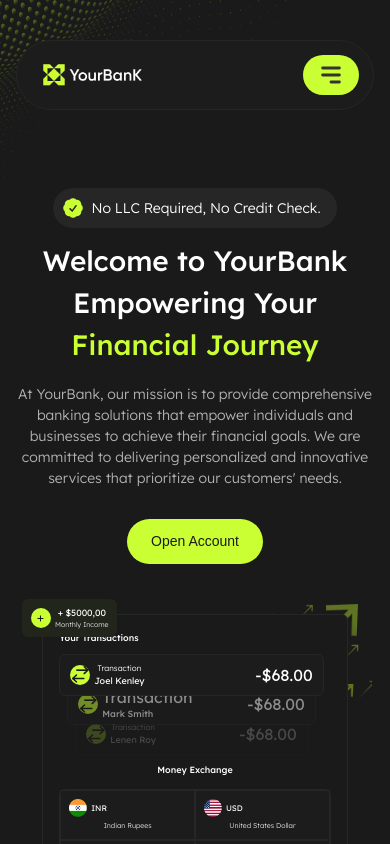
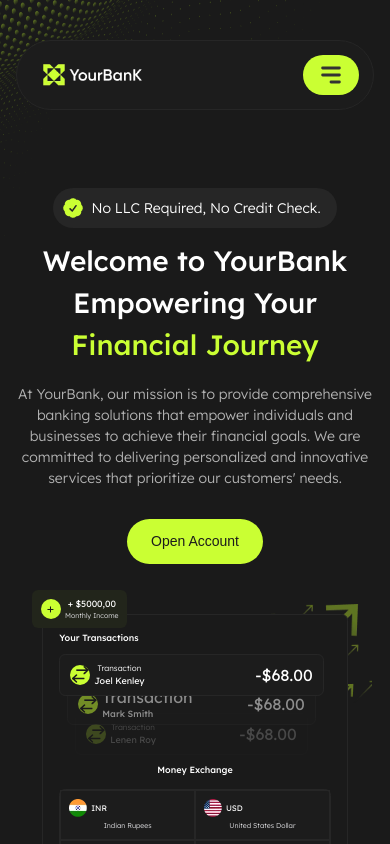
Before and after one commit to shaza-alkheder/YourBanK, a React (Vite) app: page / in a window 390 px wide. Shown: the top 844 px of the page. Built offline with nearby package versions, Linux system fonts and the light colour scheme; a web font is replaced by a local one.

Commit message:
update  section

```diff
--- a/src/components/Layout/Hero/Hero.css
+++ b/src/components/Layout/Hero/Hero.css
@@ -779,9 +779,9 @@
         gap: clamp(4px, 0.52vw, 5.13px);
         border-radius: 6.15px;
 
-        top: clamp(-24px, -2.42vw, -15px);
+        top: clamp(-24px, -2.42vw, -24px);
 
-        left: clamp(-20px, -3.53vw, -35px);
+        left: clamp(-10px, -3.53vw, -35px);
         .S-K-IncomeDivImg {
           border-radius: 27.18px;
           width: clamp(20px, 2.28vw, 22.59px);
```
